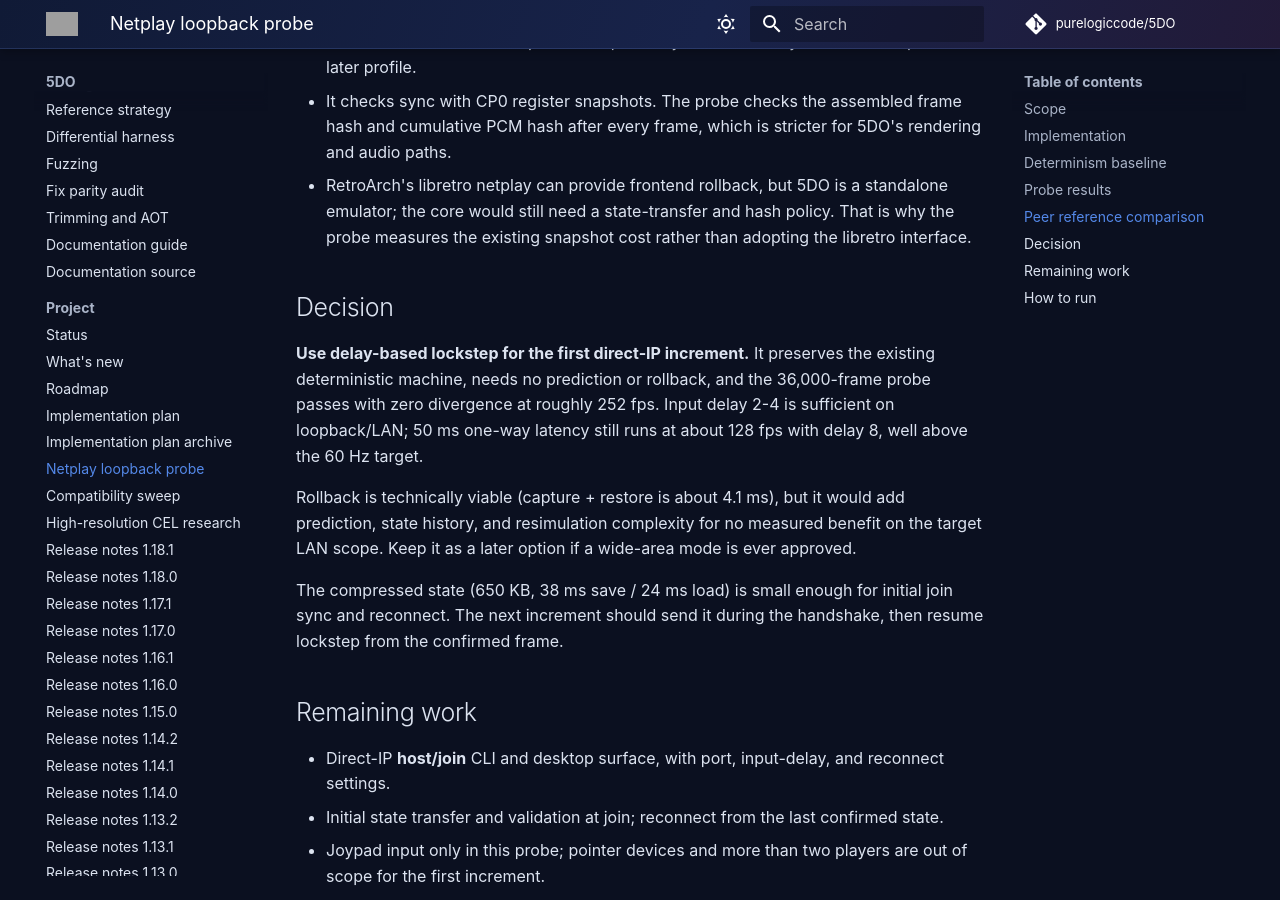
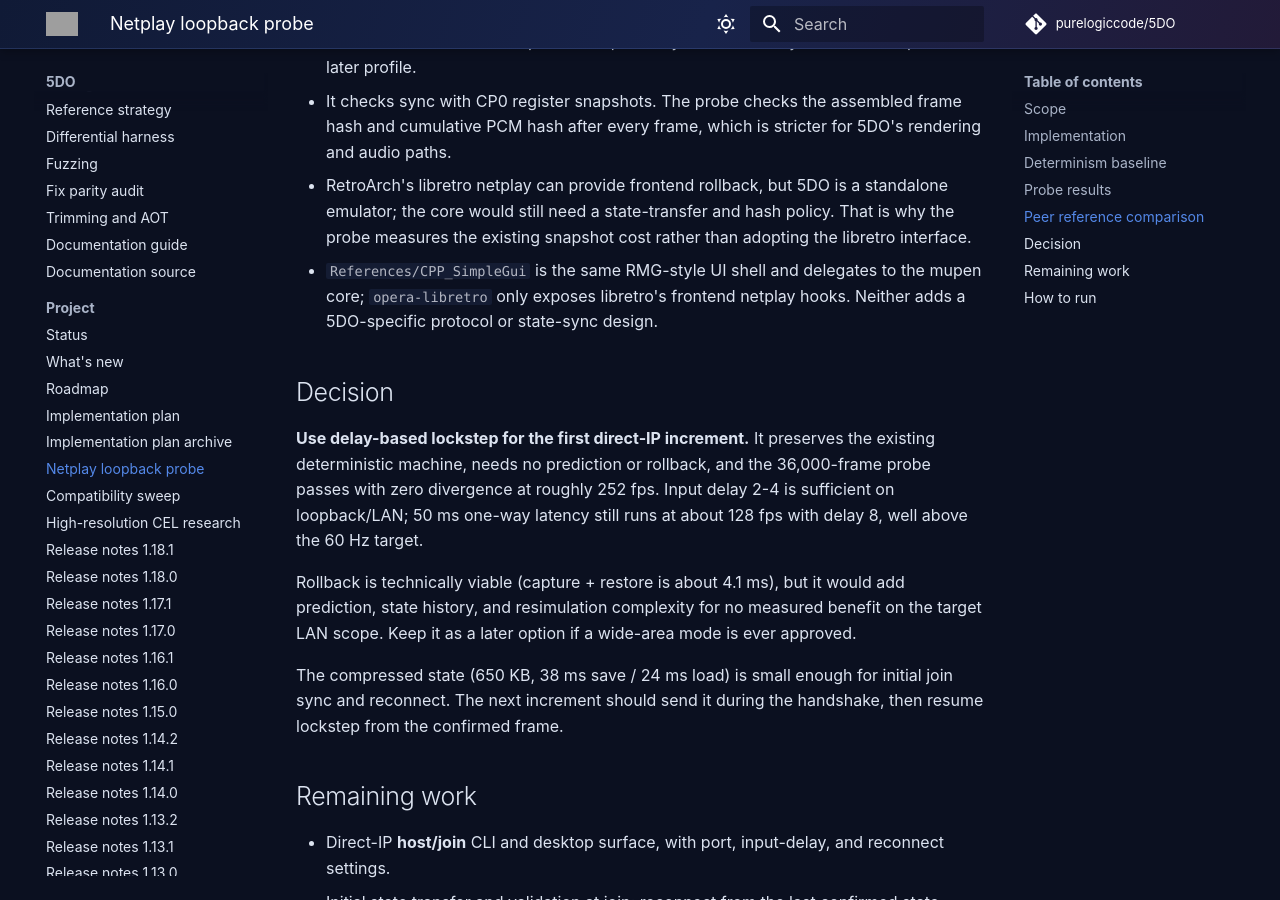
Before and after one commit to purelogiccode/5DO, an MkDocs documentation site: the page built from docs/NetplayProbe.md, in a window 1280 px wide and 900 px high, scrolled down 3239 px. Built offline with MkDocs 1.6.1 and Material for MkDocs 9.7.7, drawn with Linux system fonts in a browser that asks for light colours; comment, search, counter and statistics services are not loaded; grey boxes are pictures that could not be loaded.

Commit message:
Document netplay reference review
Record the RMG/mupen64plus TCP-state/UDP-input split, input-count and buffer-target model, and the libretro frontend-only netplay hooks in the probe page.

```diff
--- a/docs/NetplayProbe.md
+++ b/docs/NetplayProbe.md
@@ -116,6 +116,9 @@ available peer implementation:
 - RetroArch's libretro netplay can provide frontend rollback, but 5DO is a standalone
   emulator; the core would still need a state-transfer and hash policy. That is why the
   probe measures the existing snapshot cost rather than adopting the libretro interface.
+- `References/CPP_SimpleGui` is the same RMG-style UI shell and delegates to the mupen
+  core; `opera-libretro` only exposes libretro's frontend netplay hooks. Neither adds a
+  5DO-specific protocol or state-sync design.
 
 ## Decision
 
```
